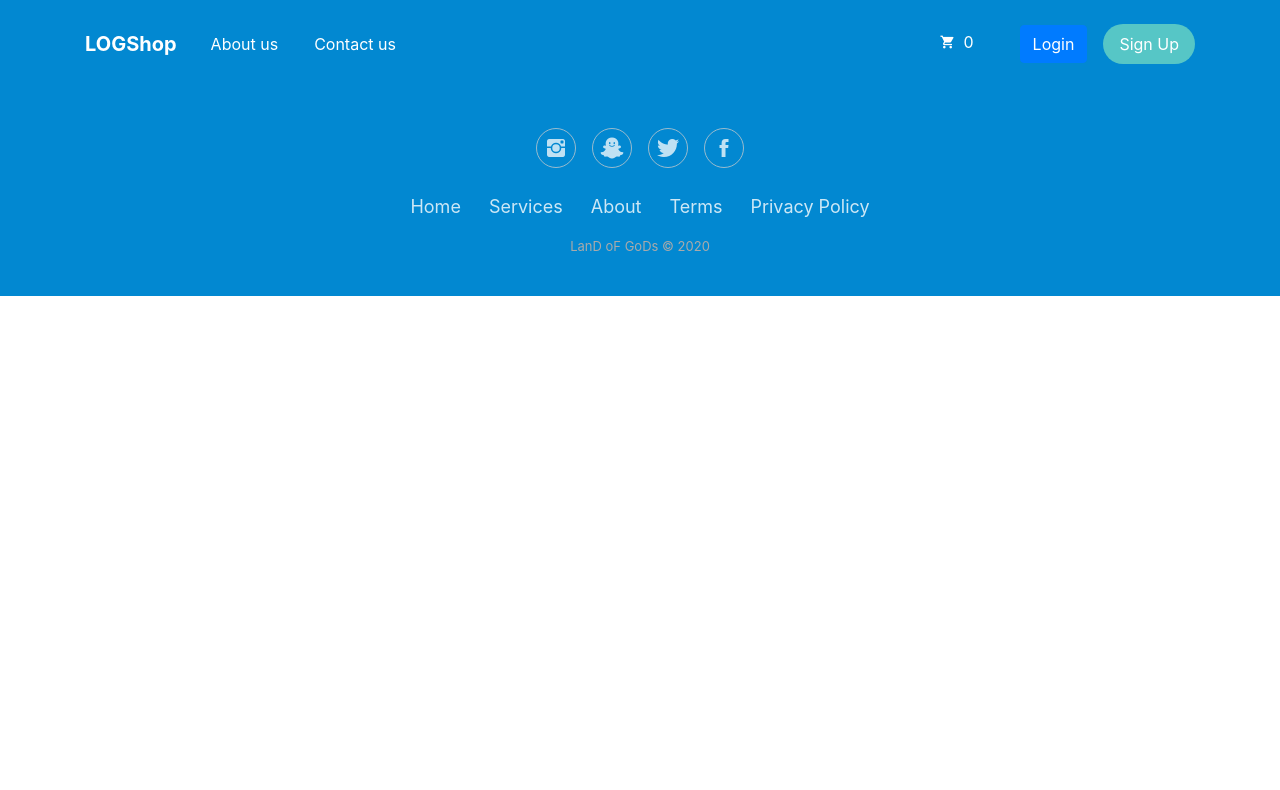
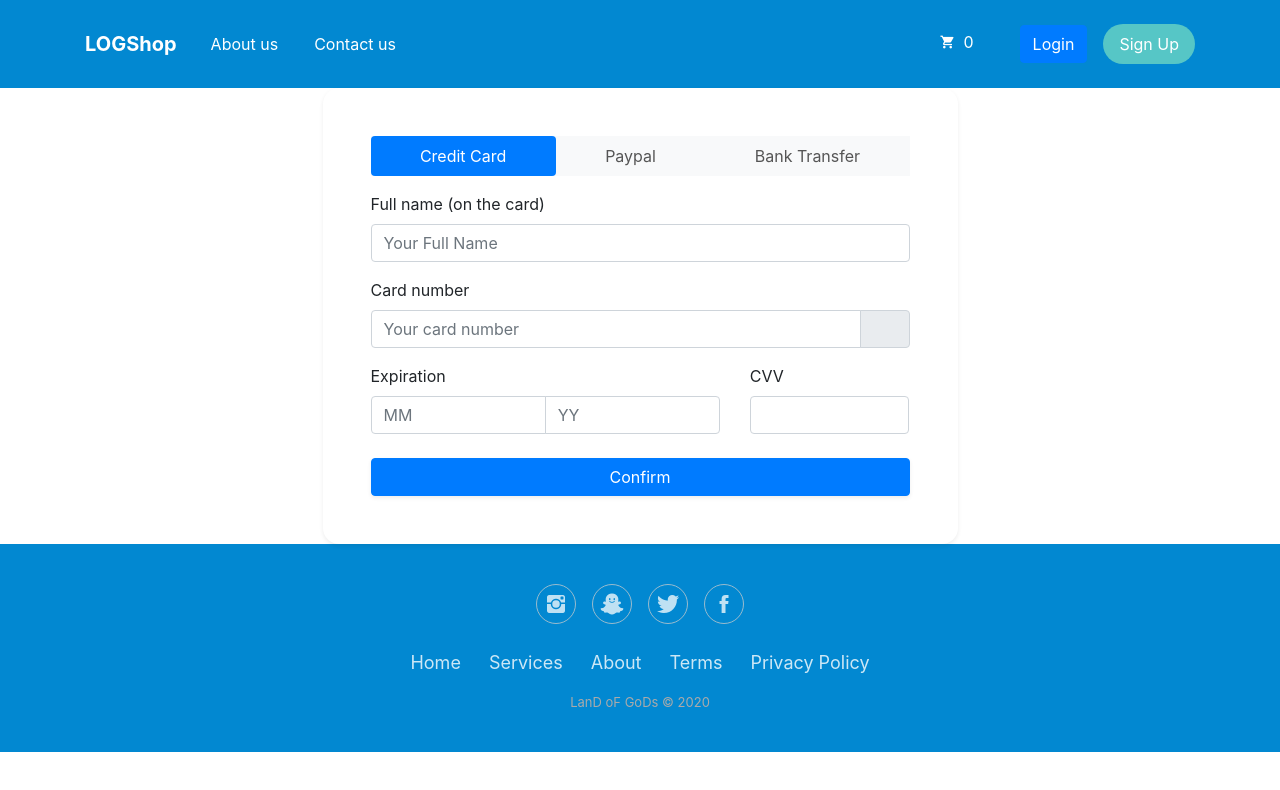
Before and after one commit to thushaltk/ShoppingCart-LOG, a React (Create React App) app: page /checkout in a window 1280 px wide. Shown: the top 790 px of the page. Built offline with nearby package versions, Linux system fonts and the light colour scheme.

Commit message:
Added Checkout component

```diff
--- /dev/null
+++ b/public/fonts/Bootstrap-4---Payment-Form.js
@@ -0,0 +1,3 @@
+$(function() {
+  $('[data-toggle="tooltip"]').tooltip()
+})
--- /dev/null
+++ b/public/fonts/bs-init.js
@@ -0,0 +1,5 @@
+$(document).ready(function(){
+	$('[data-bss-hover-animate]')
+		.mouseenter( function(){ var elem = $(this); elem.addClass('animated ' + elem.attr('data-bss-hover-animate')) })
+		.mouseleave( function(){ var elem = $(this); elem.removeClass('animated ' + elem.attr('data-bss-hover-animate')) });
+});
--- a/public/index.html
+++ b/public/index.html
@@ -50,4 +50,5 @@
   </body>
   <script src="./jquery.min.js"></script>
   <script src="./bootstrap.min.js"></script>
+  <script src="./fonts/Bootstrap-4---Payment-Form.js"></script>
 </html>
--- a/src/App.jsx
+++ b/src/App.jsx
@@ -13,12 +13,14 @@ import AddItem from "./components/Items/AddItem/AddItem";
 import UpdateItem from "./components/Items/AddItem/UpdateItem";
 import ContactUs from "./components/ContactUs/ContactUs";
 import Cart from "./components/Cart/Cart";
+import Checkout from "./components/Checkout/Checkout";
 
 
 function App() {
   const [loginData, setLoginData] = useState("");
   const [cartData, setCartData] = useState([]);
   const [logOut, setLogout] = useState(false);
+  const [subTot, setTot] = useState();
 
   const passSellerData = (data) => {
     setLoginData(data);
@@ -34,6 +36,10 @@ function App() {
       return [data];
     });
     //console.log(cartData);
+  }
+
+  const proceedToCheckout = (tot) => {
+    setTot(tot);
   }
 
 
@@ -67,7 +73,10 @@ function App() {
                   <UpdateItem/>
                 </Route>
                 <Route path="/cart">
-                  <Cart cart={cartData}/>
+                  <Cart cart={cartData} subTotal={proceedToCheckout}/>
+                </Route>
+                <Route path="/checkout">
+                  <Checkout subTot={subTot}/>
                 </Route>
               </Switch>
             </div>
--- /dev/null
+++ b/src/components/Checkout/Checkout.css
@@ -0,0 +1,11 @@
+.rounded-lg {
+  border-radius: 1rem;
+}
+
+.nav-pills .nav-link {
+  color: #555;
+}
+
+.nav-pills .nav-link.active {
+  color: #fff;
+}
--- /dev/null
+++ b/src/components/Checkout/Checkout.jsx
@@ -0,0 +1,173 @@
+import { useState } from "react";
+import "./Checkout.css";
+
+const Checkout = (props) => {
+  const [fullName, setFullName] = useState("");
+  const [cardNumber, setCardNumber] = useState("");
+
+
+
+  console.log(props.subTot);
+  return (
+    <div className="row">
+      <div className="col-lg-7 mx-auto">
+        <div className="bg-white rounded-lg shadow-sm p-5">
+          {/* Credit card form tabs */}
+          <ul
+            role="tablist"
+            className="nav bg-light nav-pills rounded-pill nav-fill mb-3"
+          >
+            <li className="nav-item">
+              <a
+                data-toggle="pill"
+                href="#nav-tab-card"
+                className="nav-link active rounded-pill"
+              >
+                <i className="fa fa-credit-card" />
+                Credit Card
+              </a>
+            </li>
+            <li className="nav-item">
+              <a
+                data-toggle="pill"
+                href="#nav-tab-paypal"
+                className="nav-link rounded-pill"
+              >
+                <i className="fa fa-paypal" />
+                Paypal
+              </a>
+            </li>
+            <li className="nav-item">
+              <a
+                data-toggle="pill"
+                href="#nav-tab-bank"
+                className="nav-link rounded-pill"
+              >
+                <i className="fa fa-university" />
+                Bank Transfer
+              </a>
+            </li>
+          </ul>
+          <div className="tab-content">
+            <div id="nav-tab-card" className="tab-pane fade show active">
+              <form role="form">
+                <div className="form-group">
+                  <label htmlFor="username">Full name (on the card)</label>
+                  <input
+                    type="text"
+                    name="username"
+                    placeholder="Your Full Name"
+                    required
+                    className="form-control"
+                  />
+                </div>
+                <div className="form-group">
+                  <label htmlFor="cardNumber">Card number</label>
+                  <div className="input-group">
+                    <input
+                      type="text"
+                      name="cardNumber"
+                      placeholder="Your card number"
+                      className="form-control"
+                      required
+                    />
+                    <div className="input-group-append">
+                      <span className="input-group-text text-muted">
+                        <i className="fa fa-cc-visa mx-1" />
+                        <i className="fa fa-cc-amex mx-1" />
+                        <i className="fa fa-cc-mastercard mx-1" />
+                      </span>
+                    </div>
+                  </div>
+                </div>
+                <div className="row">
+                  <div className="col-sm-8">
+                    <div className="form-group">
+                      <label>
+                        <span className="hidden-xs">Expiration</span>
+                      </label>
+                      <div className="input-group">
+                        <input
+                          type="number"
+                          placeholder="MM"
+                          name
+                          className="form-control"
+                          required
+                        />
+                        <input
+                          type="number"
+                          placeholder="YY"
+                          name
+                          className="form-control"
+                          required
+                        />
+                      </div>
+                    </div>
+                  </div>
+                  <div className="col-sm-4">
+                    <div className="form-group mb-4">
+                      <label
+                        data-toggle="tooltip"
+                        title="Three-digits code on the back of your card"
+                      >
+                        CVV
+                        <i className="fa fa-question-circle" />
+                      </label>
+                      <input type="text" required className="form-control" />
+                    </div>
+                  </div>
+                </div>
+                <button
+                  type="button"
+                  className="subscribe btn btn-primary btn-block rounded-pill shadow-sm"
+                >
+                  {" "}
+                  Confirm
+                </button>
+              </form>
+            </div>
+            {/* End */}
+            {/* Paypal info */}
+            <div id="nav-tab-paypal" className="tab-pane fade">
+              <p>Paypal is easiest way to pay online</p>
+              <p>
+                <button type="button" className="btn btn-primary rounded-pill">
+                  <i className="fa fa-paypal mr-2" /> Log into my Paypal
+                </button>
+              </p>
+              <p className="text-muted">
+                Lorem ipsum dolor sit amet, consectetur adipisicing elit, sed do
+                eiusmod tempor incididunt ut labore et dolore magna aliqua.
+              </p>
+            </div>
+            {/* End */}
+            {/* bank transfer info */}
+            <div id="nav-tab-bank" className="tab-pane fade">
+              <h6>Bank account details</h6>
+              <dl>
+                <dt>Bank</dt>
+                <dd> THE WORLD BANK</dd>
+              </dl>
+              <dl>
+                <dt>Account number</dt>
+                <dd>7775877975</dd>
+              </dl>
+              <dl>
+                <dt>IBAN</dt>
+                <dd>CZ7775877975656</dd>
+              </dl>
+              <p className="text-muted">
+                Lorem ipsum dolor sit amet, consectetur adipisicing elit, sed do
+                eiusmod tempor incididunt ut labore et dolore magna aliqua.
+              </p>
+            </div>
+            {/* End */}
+          </div>
+          {/* End */}
+        </div>
+      </div>
+    </div>
+  );
+};
+
+export default Checkout;
```
Also changed, not shown: src/components/Cart/Cart.jsx (+30 -72 lines).
